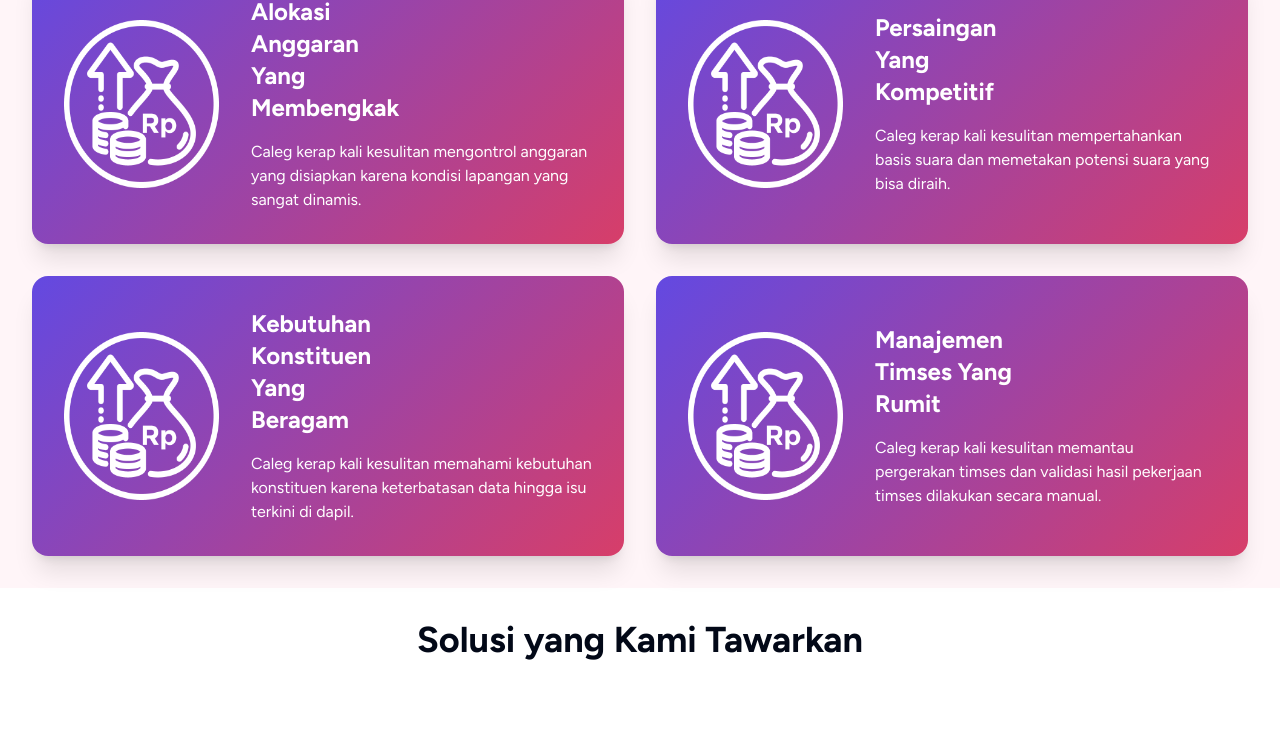
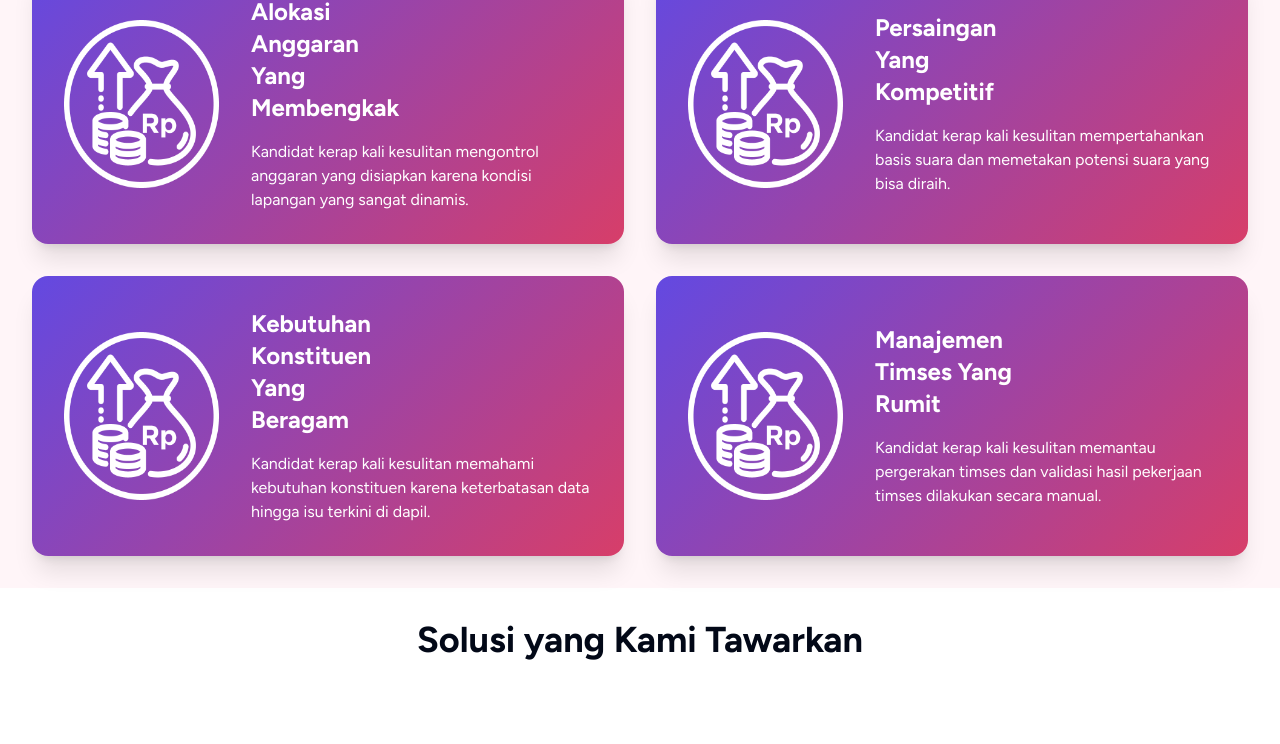
Before and after one commit to deriifirgiawan/gov-project-guberbur, a Next.js app: page / in a window 1280 px wide. Shown: the part 940-1684 px from the top of the page. Built offline with nearby package versions, Linux system fonts and the light colour scheme.

Commit message:
feat: change wording

```diff
--- a/src/data/about.data.ts
+++ b/src/data/about.data.ts
@@ -3,7 +3,7 @@ export const aboutData = {
 	title: "Tentang Kami",
 	paragraph1: `Gubernur.AI memanfaatkan teknologi generative artificial intelligence dan big data untuk memberikan solusi bagi para calon legislatif dalam meningkatkan efektivitas kampanye mereka melalui pengumpulan dan analisis data politik yang akurat dan komprehensif.`,
 	paragraph2:
-		"Kami menyediakan fitur-fitur seperti peta politik dan navigasi yang tepat sasaran bagi para caleg, dengan strategi microtargeting di level kecamatan, dan strategi nanotargeting hingga ke level TPS prioritas yang mampu mengoptimalkan strategi kampanye yang tepat sasaran dan menghemat biaya kampanye, serta aplikasi tim sukses yang dilengkapi fitur survei pushpoll, geo-tagging, dan anti fake GPS untuk mencegah kebocoran dana kampanye Anda.",
+		"Kami menyediakan fitur-fitur seperti peta politik dan navigasi yang tepat sasaran bagi para Kandidat, dengan strategi microtargeting di level kecamatan, dan strategi nanotargeting hingga ke level TPS prioritas yang mampu mengoptimalkan strategi kampanye yang tepat sasaran dan menghemat biaya kampanye, serta aplikasi tim sukses yang dilengkapi fitur survei pushpoll, geo-tagging, dan anti fake GPS untuk mencegah kebocoran dana kampanye Anda.",
 	paragraph3:
 		"Dengan waktu kampanye yang sempit serta pemilihan umum yang semakin kompleks dan tidak lagi hanya melibatkan faktor-faktor konvensional seperti popularitas dan dukungan partai politik, platofrm kami akan membantu para calon legislatif memahami konstituen di daerah pemilihan serta mengetahui target wilayah mana yang menjadi prioritas.",
 	paragraph4:
--- a/src/data/feature.data.ts
+++ b/src/data/feature.data.ts
@@ -13,9 +13,9 @@ export const featureData = {
 			list: [
 				{
 					id: 1,
-					title: "Data Caleg per Partai pada Pileg 2019",
+					title: "Data Kandidat per Partai pada Pileg 2019",
 					subtitle:
-						"Dapatkan informasi tentang data Caleg per Partai pada Pileg 2019 untuk memahami pola pemilih dan mengukur popularitas partai.",
+						"Dapatkan informasi tentang data Kandidat per Partai pada Pileg 2019 untuk memahami pola pemilih dan mengukur popularitas partai.",
 					imageUrl: "null",
 				},
 				{
@@ -170,9 +170,9 @@ export const featureData = {
 				},
 				{
 					id: 2,
-					title: "Rekomendasi Strategi (Berdasarkan Isu Pilihan Caleg)",
+					title: "Rekomendasi Strategi (Berdasarkan Isu Pilihan Kandidat)",
 					subtitle:
-						"Dapatkan rekomendasi strategi kampanye yang telah sesuai dengan isu pilihan caleg dan data daerah pemilihan hingga level kecamatan.",
+						"Dapatkan rekomendasi strategi kampanye yang telah sesuai dengan isu pilihan Kandidat dan data daerah pemilihan hingga level kecamatan.",
 					imageUrl: null,
 				},
 
@@ -180,7 +180,7 @@ export const featureData = {
 					id: 3,
 					title: "Rekomendasi Strategi (Berdasarkan Isu Kritikal Dapil)",
 					subtitle:
-						"Dapatkan rekomendasi strategi kampanye yang telah sesuai dengan isu yang relevan berdasarkan latar belakang caleg dan isu kritikal di daerah pemilihan hingga level kecamatan.",
+						"Dapatkan rekomendasi strategi kampanye yang telah sesuai dengan isu yang relevan berdasarkan latar belakang Kandidat dan isu kritikal di daerah pemilihan hingga level kecamatan.",
 					imageUrl: null,
 				},
 				{
--- a/src/data/home.data.ts
+++ b/src/data/home.data.ts
@@ -33,27 +33,27 @@ export const HomeData = {
 				id: 1,
 				title: "Alokasi Anggaran Yang Membengkak",
 				description:
-					"Caleg kerap kali kesulitan mengontrol anggaran yang disiapkan karena kondisi lapangan yang sangat dinamis.",
+					"Kandidat kerap kali kesulitan mengontrol anggaran yang disiapkan karena kondisi lapangan yang sangat dinamis.",
 			},
 			{
 				id: 2,
 				title: "Persaingan Yang Kompetitif",
 				description:
-					"Caleg kerap kali kesulitan mempertahankan basis suara dan memetakan potensi suara yang bisa diraih.",
+					"Kandidat kerap kali kesulitan mempertahankan basis suara dan memetakan potensi suara yang bisa diraih.",
 			},
 			,
 			{
 				id: 3,
 				title: "Kebutuhan Konstituen Yang Beragam",
 				description:
-					"Caleg kerap kali kesulitan memahami kebutuhan konstituen karena keterbatasan data hingga isu terkini di dapil.",
+					"Kandidat kerap kali kesulitan memahami kebutuhan konstituen karena keterbatasan data hingga isu terkini di dapil.",
 			},
 			,
 			{
 				id: 4,
 				title: "Manajemen Timses Yang Rumit",
 				description:
-					"Caleg kerap kali kesulitan memantau pergerakan timses dan validasi hasil pekerjaan timses dilakukan secara manual.",
+					"Kandidat kerap kali kesulitan memantau pergerakan timses dan validasi hasil pekerjaan timses dilakukan secara manual.",
 			},
 		],
 	},
@@ -125,7 +125,7 @@ export const HomeData = {
 		},
 		{
 			id: 4,
-			title: "Video Panduan Penggunaan Dashboard Monev Caleg Gubernur.AI",
+			title: "Video Panduan Penggunaan Dashboard Monev Kandidat Gubernur.AI",
 		},
 		{
 			id: 5,
--- a/src/data/nav-menu.data.ts
+++ b/src/data/nav-menu.data.ts
@@ -79,7 +79,7 @@ export const navMenuData: INavData[] = [
 			},
 			{
 				id: 3,
-				name: "Alur Penggunaan Dashboard Monev untuk caleg Relawan",
+				name: "Alur Penggunaan Dashboard Monev untuk Kandidat Relawan",
 				slug: "#data-sosial-media",
 			},
 		],
```
